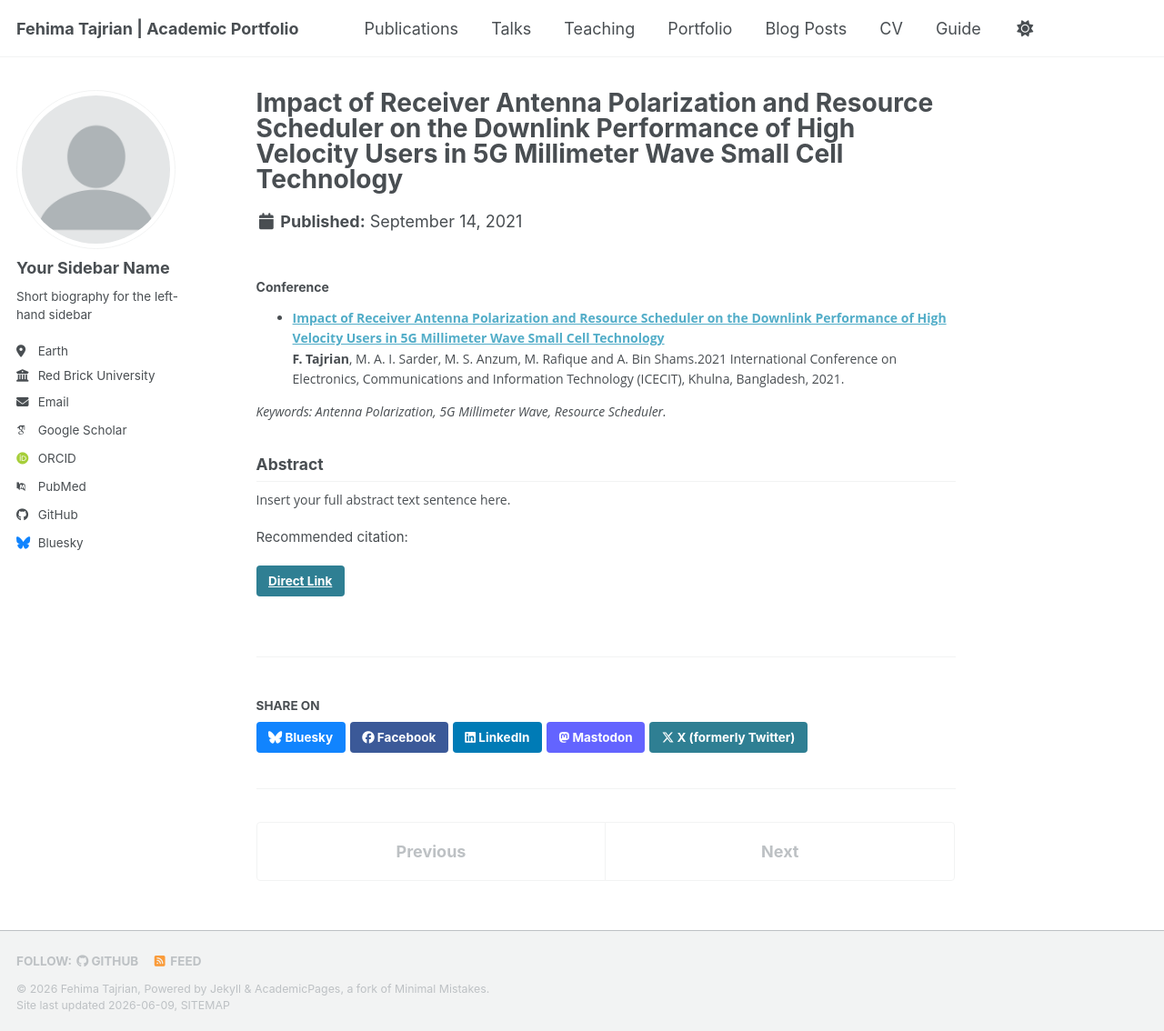
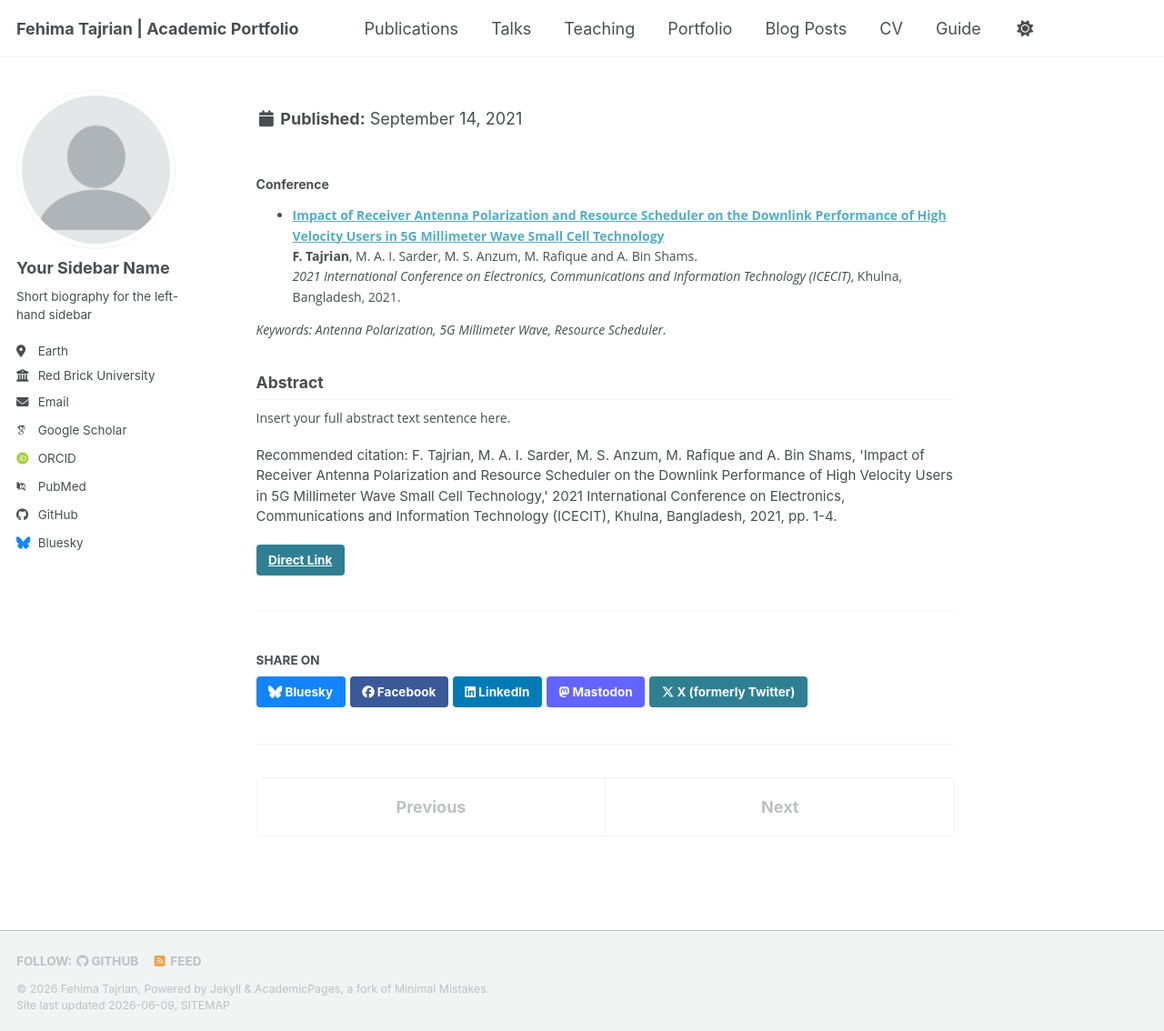
Before and after one commit to fehimatajrian/fehimatajrian.github.io, a Jekyll site: the page built from _publications/2021-09-14-5g-mmwave-antenna-polarization.md, in a window 1280 px wide and 1134 px high. Shown: the whole window at 91% size. Built offline with Jekyll 4.4.1, drawn with Linux system fonts in a browser that asks for light colours; some web fonts are replaced; a script bundle is joined from its source files by our own code; library files that are not in the unit come from our copies.

Commit message:
Add citation for 5G mmWave antenna polarization paper
Updated citation with detailed reference for the publication.

```diff
--- a/_publications/2021-09-14-5g-mmwave-antenna-polarization.md
+++ b/_publications/2021-09-14-5g-mmwave-antenna-polarization.md
@@ -4,16 +4,21 @@ collection: publications
 permalink: /publication/2021-5g-mmwave-antenna-polarization
 date: 2021-09-14
 link: 'https://doi.org/10.1109/ICECIT54077.2021.9641400'
-citation: ""
+citation: "F. Tajrian, M. A. I. Sarder, M. S. Anzum, M. Rafique and A. Bin Shams, 'Impact of Receiver Antenna Polarization and Resource Scheduler on the Downlink Performance of High Velocity Users in 5G Millimeter Wave Small Cell Technology,' 2021 International Conference on Electronics, Communications and Information Technology (ICECIT), Khulna, Bangladesh, 2021, pp. 1-4."
+---
 
----
+<style>
+  /* This hides the ugly, duplicate auto-generated theme blocks on this page */
+  .page__title, .page__meta, .page__content table { display: none !important; }
+</style>
 
 <div style="font-family: 'Open Sans', sans-serif; font-size: 14px; line-height: 1.6;" markdown="1">
 
 ### Conference
 
 * **[Impact of Receiver Antenna Polarization and Resource Scheduler on the Downlink Performance of High Velocity Users in 5G Millimeter Wave Small Cell Technology](https://doi.org/10.1109/ICECIT54077.2021.9641400)**<br>
-**F. Tajrian**, M. A. I. Sarder, M. S. Anzum, M. Rafique and A. Bin Shams.2021 International Conference on Electronics, Communications and Information Technology (ICECIT), Khulna, Bangladesh, 2021.
+  **F. Tajrian**, M. A. I. Sarder, M. S. Anzum, M. Rafique and A. Bin Shams.
+  *2021 International Conference on Electronics, Communications and Information Technology (ICECIT)*, Khulna, Bangladesh, 2021.
 
 _Keywords: Antenna Polarization, 5G Millimeter Wave, Resource Scheduler._
 
```
